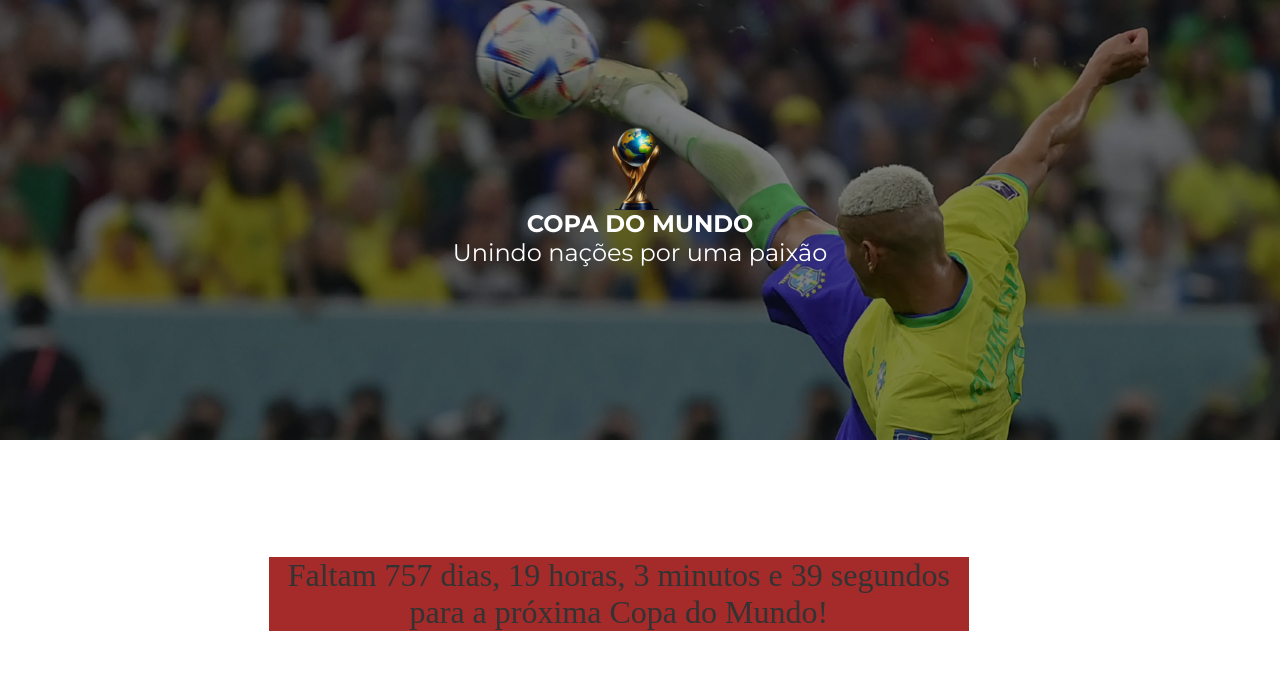
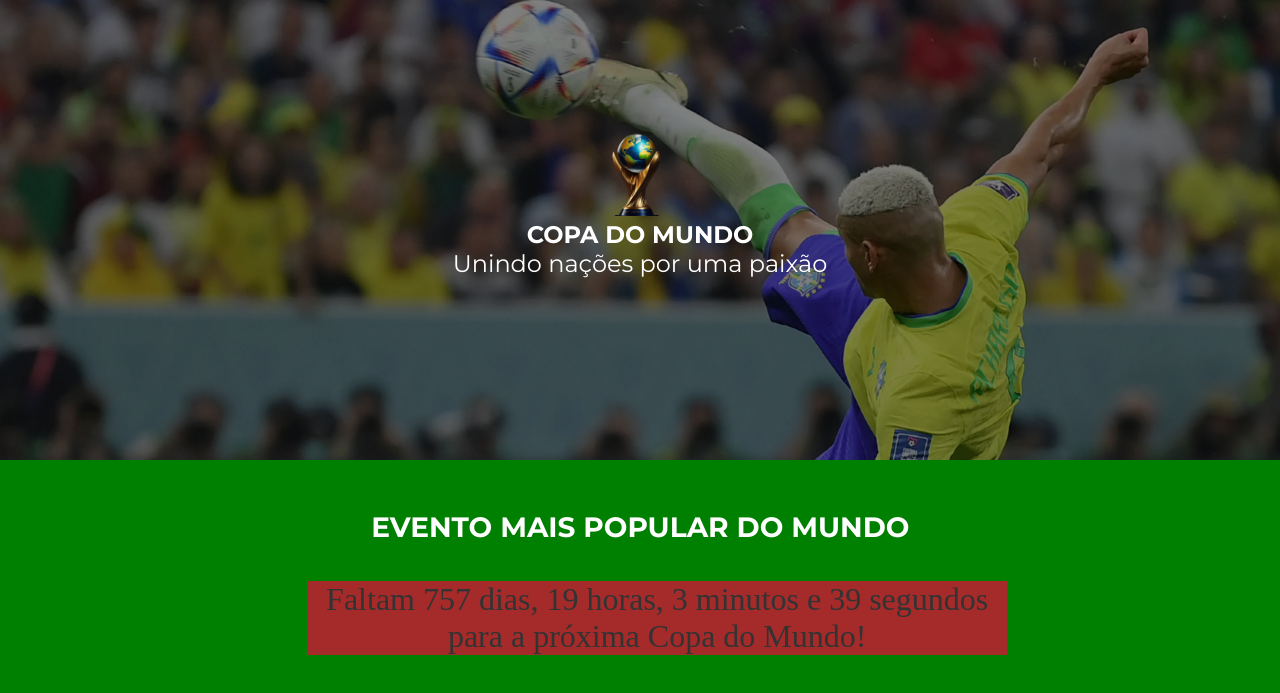
Before and after one commit to Nicollassantosz/Projeto-individual, a plain HTML site: page index.html in a window 1280 px wide. Shown: the part 75-768 px from the top of the page. Drawn offline with Linux system fonts and the light colour scheme; files whose address does not match are found by name.

Commit message:
minimas alterações

```diff
--- a/css/style.css
+++ b/css/style.css
@@ -52,7 +52,7 @@
 
 .container {
     width: 100%;
-    height: 450px;
+    height: 470px;
     position: relative;
     z-index: 0;
 }
@@ -110,10 +110,10 @@
 .countdown-container {
     display: inline-flex;
     position: absolute;
-    left: 21%;
+    left: 24%;
     width: 700px;
     text-align: center;
-    top: 79%;
+    top: 82%;
     background-color: brown;
 }
 
@@ -121,3 +121,18 @@
     font-size: 32px;
     color: #333;
 }
+
+.evento_popular{
+    height: 450px;
+    background-color: green;
+}
+
+.titulo_popular{
+    margin-top: 50px;
+    margin-left: 29%;
+    display: inline-flex;
+    text-align: center;
+    font-family: "Montserrat", sans-serif;
+    font-size: 28px;
+    color: white;
+}
--- a/index.html
+++ b/index.html
@@ -33,6 +33,9 @@
     <div class="countdown-container">
         <div class="countdown" id="countdown"></div>
     </div>
+    <div class="evento_popular">
+<span class="titulo_popular"><b>EVENTO MAIS POPULAR DO MUNDO</b></span>
+    </div>
 </body>
 
 </html>
```
